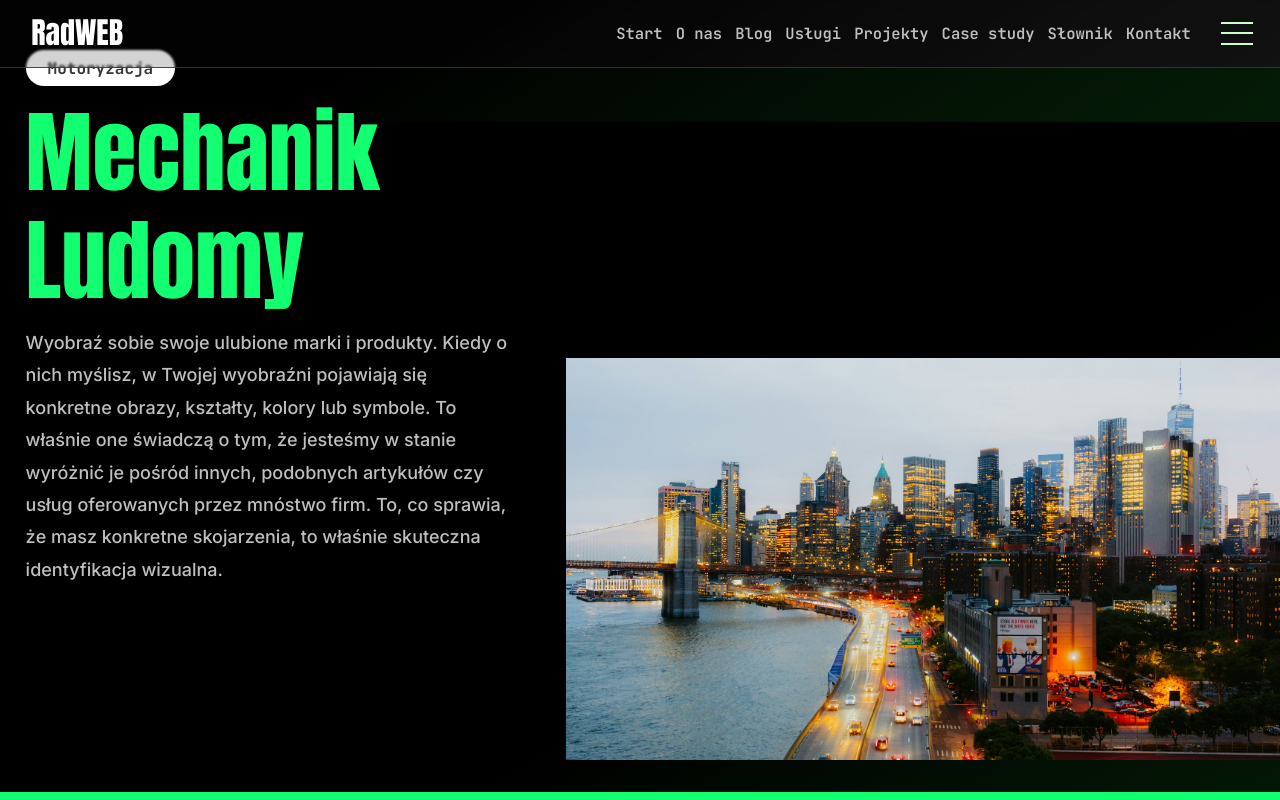
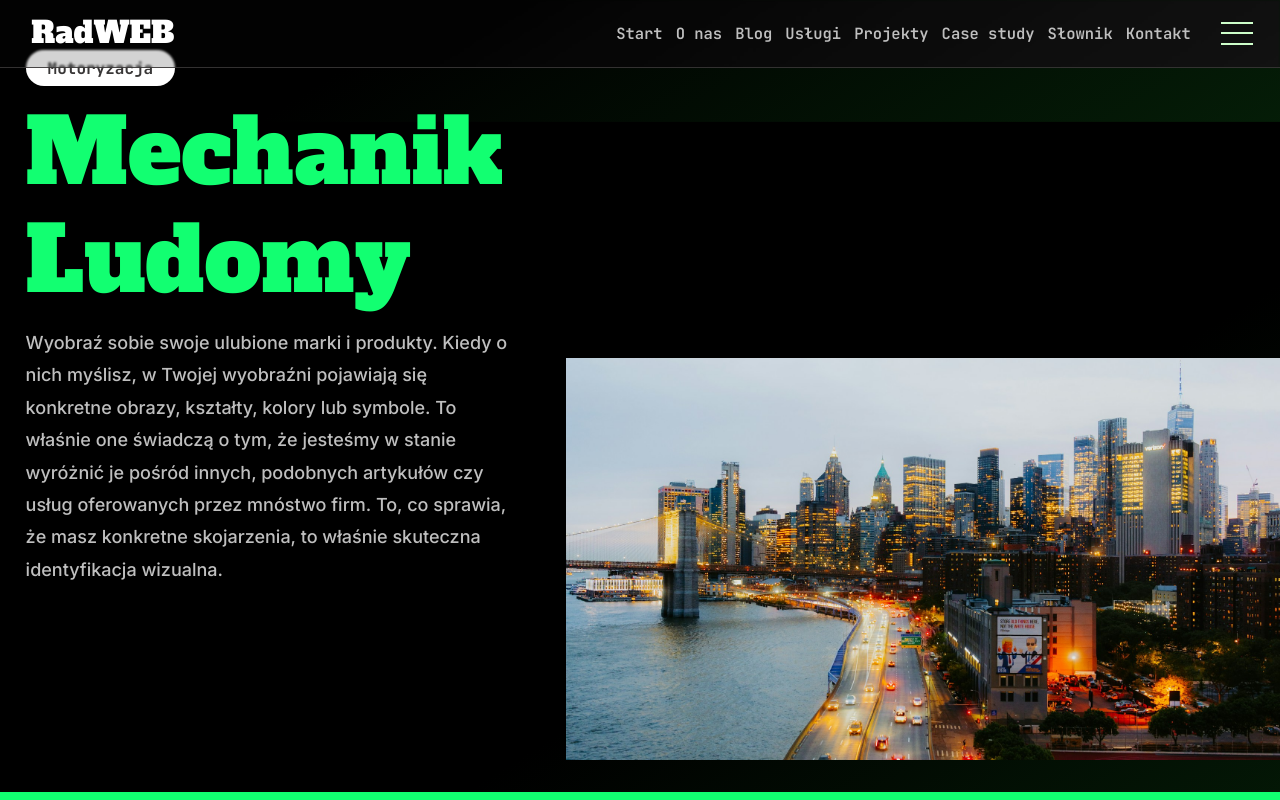
Before and after one commit to RadWEB2000/rad-web, a Next.js app: page /projekty/projekt in a window 1280 px wide. Shown: the top 800 px of the page. Built offline with nearby package versions, Linux system fonts and the light colour scheme.

Commit message:
add another font

```diff
--- a/src/components/Layout/Navigation/BigMenu/BigMenu.module.scss
+++ b/src/components/Layout/Navigation/BigMenu/BigMenu.module.scss
@@ -41,6 +41,7 @@
     position: fixed;
     top:6.77rem;
     transform: translateY(100%);
+    transition: .32s ease-in-out opacity, .32s ease-in-out transform, .32s ease-in-out visiblity;
     visibility: hidden;
     z-index: 99;
     &[data-open=true]{
--- a/src/styles/Global.scss
+++ b/src/styles/Global.scss
@@ -1,4 +1,6 @@
 @import url('https://fonts.googleapis.com/css2?family=Anton&family=Inter:wght@100..900&family=JetBrains+Mono:ital,wght@0,100..800;1,100..800&display=swap');
+@import url('https://fonts.googleapis.com/css2?family=Alfa+Slab+One&display=swap');
+
 @import './Mixins.scss';
 @import './Variables.scss';
 
--- a/src/styles/Variables.scss
+++ b/src/styles/Variables.scss
@@ -1,5 +1,5 @@
 // FONT ===================================
-$anton:"Anton", sans-serif;
+$anton:"Alfa Slab One", "Anton", sans-serif;
 $inter:"Inter", sans-serif;
 $mono:"JetBrains Mono", monospace;
 
```
